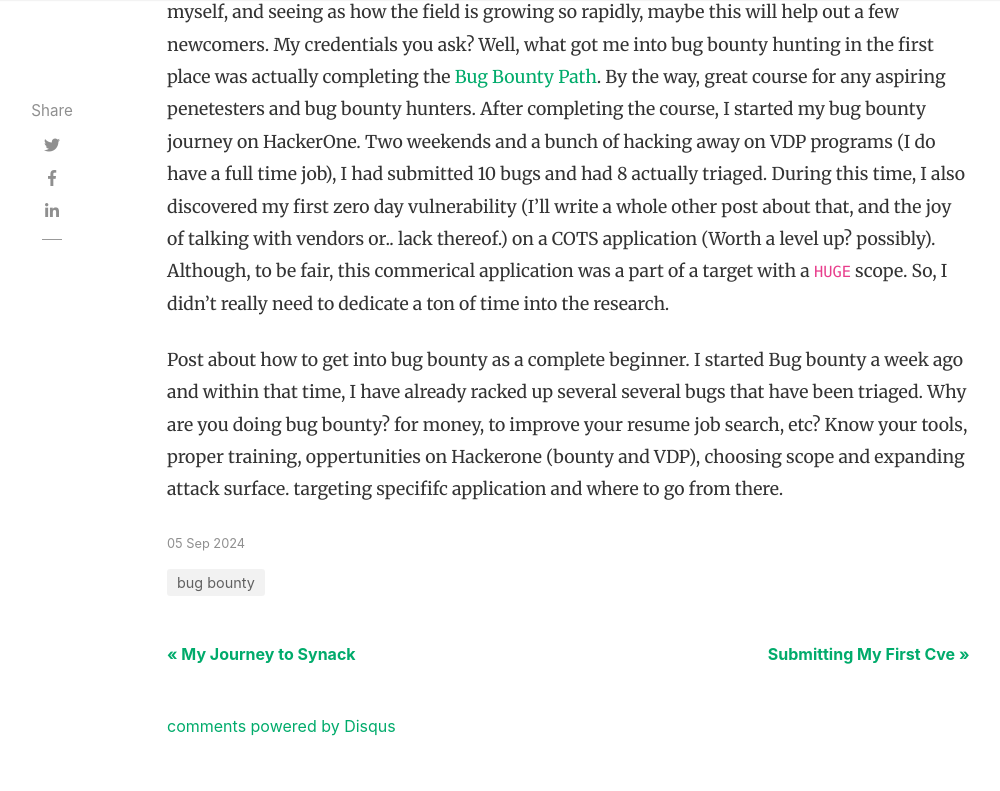
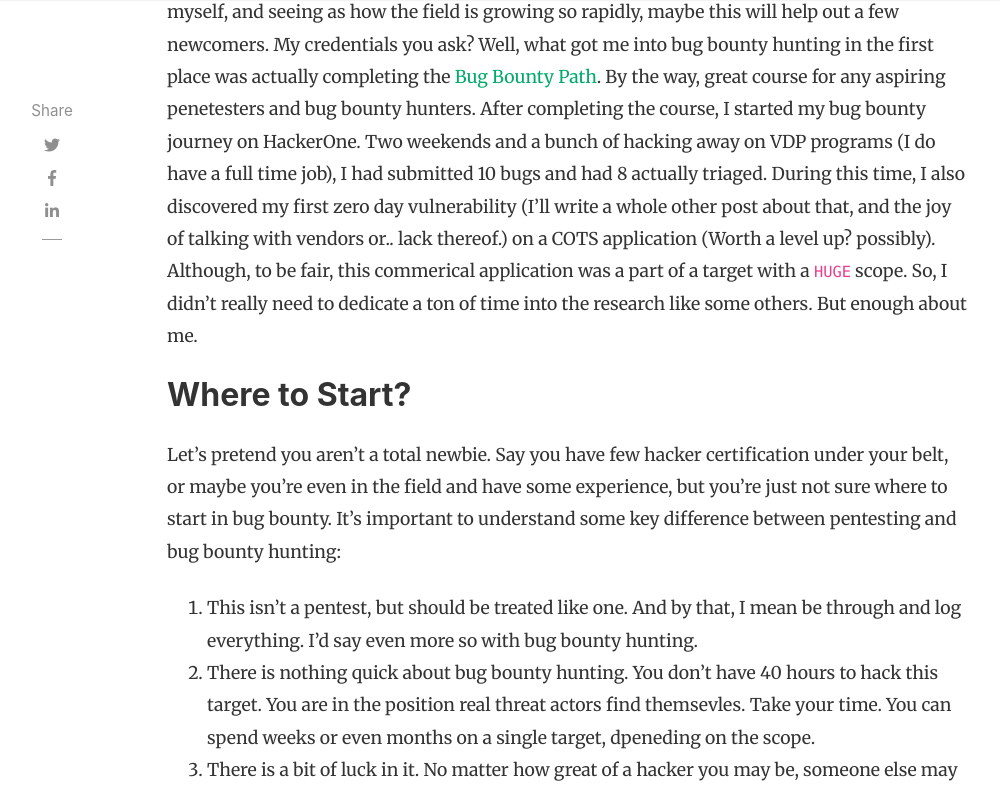
Before and after one commit to Turbul3nce/Turbul3nce.github.io, a Jekyll site: the page built from _posts/2024-09-05-bug-bounty-getting-started.md, in a window 1280 px wide and 1400 px high, scrolled down 1093 px. Shown: the top 791 px of the window, without its empty margins (118-1118 px from the left). Built offline with Jekyll 4.4.1, drawn with Linux system fonts in a browser that asks for light colours; nearby versions of some CDN libraries; comment, search, counter and statistics services are not loaded; some of the changed text lies outside the part shown.

Commit message:
Update 2024-09-05-bug-bounty-getting-started.md

```diff
--- a/_posts/2024-09-05-bug-bounty-getting-started.md
+++ b/_posts/2024-09-05-bug-bounty-getting-started.md
@@ -9,6 +9,16 @@ featured: true
 
 ## Echo "Hello $Hacker" | ./initiate_bugbounty
 
-Hello to the two or three people out there who read my posts. Pretty sure I write these for myself more than anything. It's an easy way to track progress, and I get some creative writing in-Win Win :). Anyway, to get right into it, I wanted to take some time to write a shortish post for any aspiring bug bounty hunters out there. As someone who recently got into bug hunting myself, and seeing as how the field is growing so rapidly, maybe this will help out a few newcomers. My credentials you ask? Well, what got me into bug bounty hunting in the first place was actually completing the [Bug Bounty Path](https://academy.hackthebox.com/preview/certifications/htb-certified-bug-bounty-hunter). By the way, great course for any aspiring penetesters and bug bounty hunters. After completing the course, I started my bug bounty journey on HackerOne. Two weekends and a bunch of hacking away on VDP programs (I do have a full time job), I had submitted 10 bugs and had 8 actually triaged. During this time, I also discovered my first zero day vulnerability (I'll write a whole other post about that, and the joy of talking with vendors or.. lack thereof.) on a COTS application (Worth a level up? possibly). Although, to be fair, this commerical application was a part of a target with a `HUGE` scope. So, I didn't really need to dedicate a ton of time into the research.
+Hello to the two or three people out there who read my posts. Pretty sure I write these for myself more than anything. It's an easy way to track progress, and I get some creative writing in-Win Win :). Anyway, to get right into it, I wanted to take some time to write a shortish post for any aspiring bug bounty hunters out there. As someone who recently got into bug hunting myself, and seeing as how the field is growing so rapidly, maybe this will help out a few newcomers. My credentials you ask? Well, what got me into bug bounty hunting in the first place was actually completing the [Bug Bounty Path](https://academy.hackthebox.com/preview/certifications/htb-certified-bug-bounty-hunter). By the way, great course for any aspiring penetesters and bug bounty hunters. After completing the course, I started my bug bounty journey on HackerOne. Two weekends and a bunch of hacking away on VDP programs (I do have a full time job), I had submitted 10 bugs and had 8 actually triaged. During this time, I also discovered my first zero day vulnerability (I'll write a whole other post about that, and the joy of talking with vendors or.. lack thereof.) on a COTS application (Worth a level up? possibly). Although, to be fair, this commerical application was a part of a target with a `HUGE` scope. So, I didn't really need to dedicate a ton of time into the research like some others. But enough about me.
+
+## Where to Start?
+
+Let's pretend you aren't a total newbie. Say you have few hacker certification under your belt, or maybe you're even in the field and have some experience, but you're just not sure where to start in bug bounty. It's important to understand some key difference between pentesting and bug bounty hunting:
+1. This isn't a pentest, but should be treated like one. And by that, I mean be through and log everything. I'd say even more so with bug bounty hunting.
+2. There is nothing quick about bug bounty hunting. You don't have 40 hours to hack this target. You are in the position real threat actors find themsevles. Take your time. You can spend weeks or even months on a single target, dpeneding on the scope.
+3. There is a bit of luck in it. No matter how great of a hacker you may be, someone else may just beat you to it.
+4. Go into it with a solid methodolgy that you can build upon as you hunt.
+5. Bug bounty is an Easter egg hunt! Not all targets are vulnerable, and you may spend ungodly amounty of time on a target and find absoluelty nothing. And that's okay because your next target may have a bug around every corner.
+So, when first getting started in bug bounty important, it is essentail that you
 
 Post about how to get into bug bounty as a complete beginner. I started Bug bounty a week ago and within that time, I have already racked up several several bugs that have been triaged. Why are you doing bug bounty? for money, to improve your resume job search, etc? Know your tools, proper training, oppertunities on Hackerone (bounty and VDP), choosing scope and expanding attack surface. targeting specififc application and where to go from there.
```
